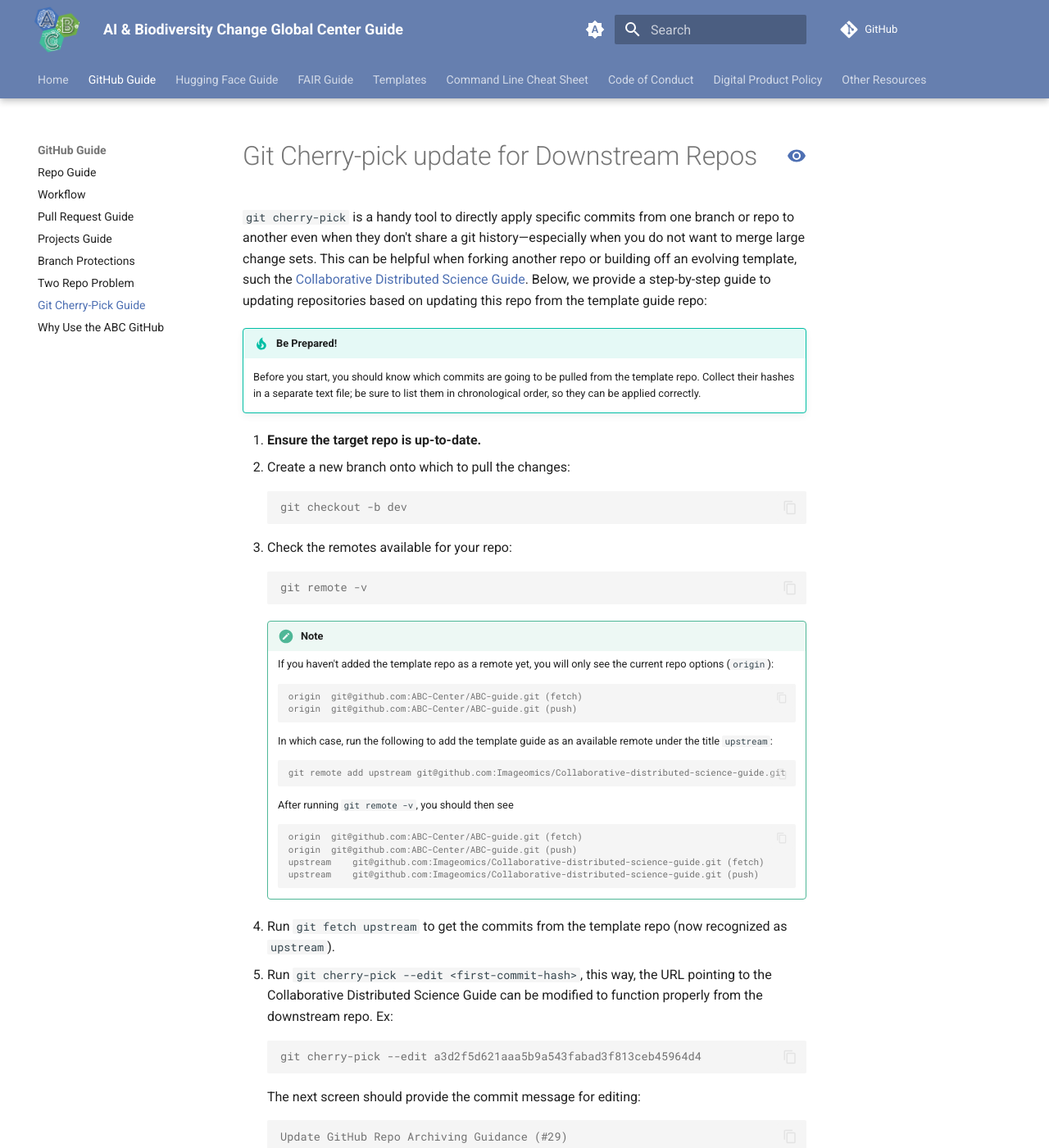
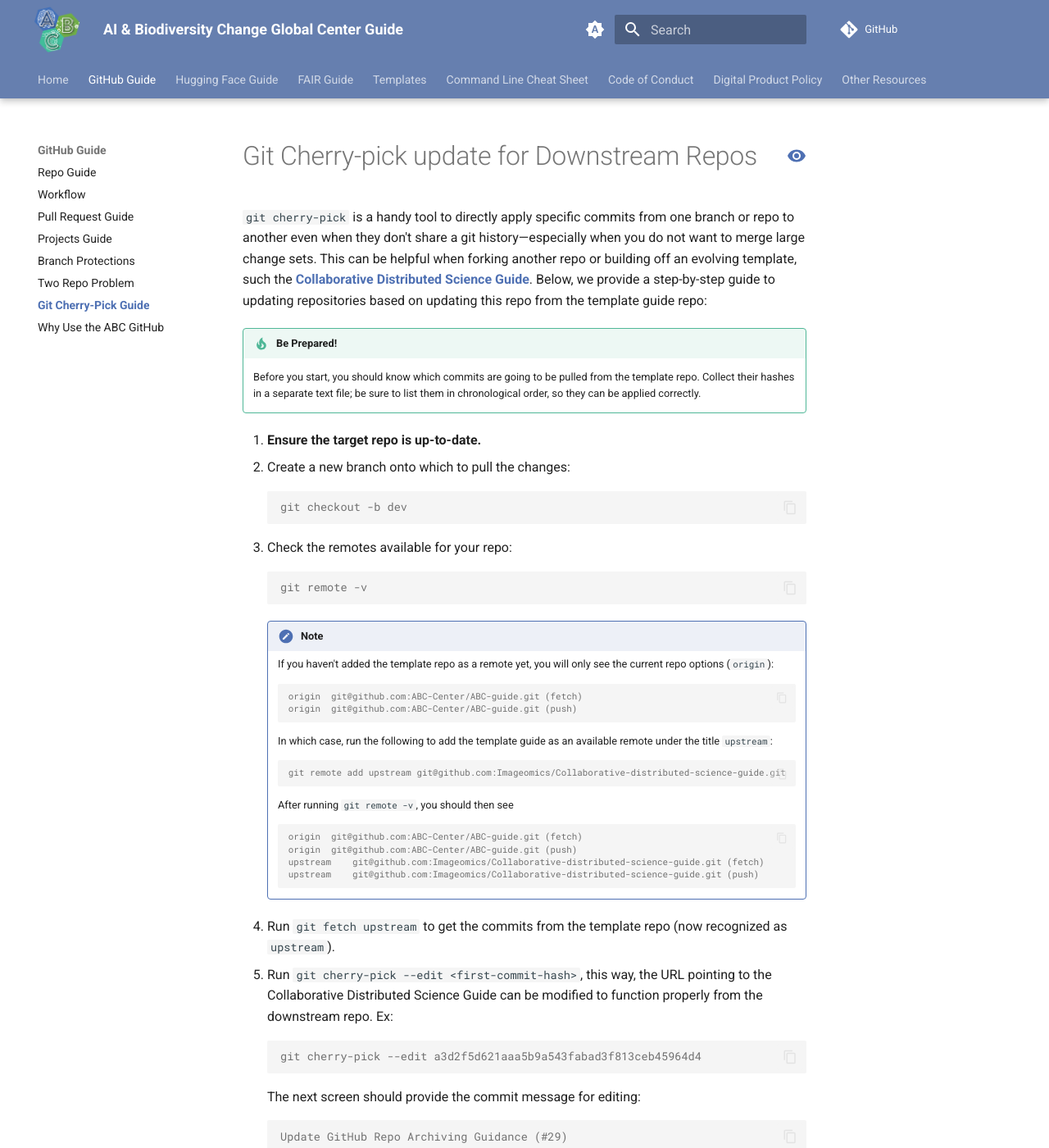
Before and after one commit to ABC-Center/ABC-guide, an MkDocs documentation site: the page built from docs/wiki-guide/Git-Cherry-Pick-Guide.md, in a window 1280 px wide and 1400 px high. Shown: the whole window at 82% size. Built offline with MkDocs 1.6.1 and Material for MkDocs 9.7.7, drawn with Linux system fonts in a browser that asks for light colours; comment, search, counter and statistics services are not loaded.

Commit message:
Pull generalization and full color fix from Collab Guide (#22)
* Pull generalization and full color fix from Collab Guide

[PR 60](https://github.com/Imageomics/Collaborative-distributed-science-guide/pull/60) Implement new color scheme

* Set colors to be more modular with some added instructions

* Small tweaks to color scheme [PR 61](https://github.com/Imageomics/Collaborative-distributed-science-guide/pull/61)

* Adjust colors for admonition tip

* Adjust colors for small screen navigation

* Make links more distinguishable

* Adjust colors for admonition info

* Tweak link appearance

* Apply link tweak suggestions from code review

Co-authored-by: Elizabeth Campolongo <38985481+egrace479@users.noreply.github.com>

* Tweak logic for admonition colors

* Set colors for summary component

* Add background color definition clarification

from main theme, not overridden

---------

Co-authored-by: Elizabeth Campolongo <38985481+egrace479@users.noreply.github.com>
Co-authored-by: Anna Viklund <annamariaviklund@gmail.com>

* remove extra paragraph added upstream

---------

Co-authored-by: Anna Viklund <annamariaviklund@gmail.com>

```diff
--- a/docs/stylesheets/extra.css
+++ b/docs/stylesheets/extra.css
@@ -24,22 +24,28 @@
   width: 2.8rem;
 }
 
-/* Define ABC colors for theme */
+/*
+Define ABC colors for theme
+*/
 body {
-  --color-turquoise: #4fb797;
-  --color-turquoise-10: #4fb7971a; /* 10% alpha */
-  --color-grey-blue: #667faf;
-  --color-gb-contrast: #96ADCD; /* custom similar grey-blue for dark mode contrast */
-  --color-dark-grey-blue: #2d3c58;
-  --color-abc-green: #73ab4e;
+  --color-lm-primary: #667faf; /* light mode primary color (grey-blue) */
+  --color-lm-url: #4e70b3; /* light mode URL + note color (ABC Logo "A" background color) */
+  --color-lm-url-10: #4e70b31a; /* 10% alpha */
+  --color-lm-accent: #4fb797; /* light mode accent color (turquoise) */
+  --color-lm-accent-10: #4fb7971a; /* 10% alpha */
+  --color-dm-primary: #2d3c58; /* dark mode primary color (dark grey-blue) */
+  --color-dm-url: #96ADCD; /* dark mode contrast url (custom similar grey-blue) */
+  --color-dm-accent: #4fb797; /* dark mode accent color (turquoise) */
+  --color-dm-accent-10: #4fb7971a; /* 10% alpha */
+  --color-abc-green: #73ab4e; /* question admonition color */
   --color-abc-green-10: #73ab4e1a; /* 10% alpha */
-  --color-abc-a-bg: #4e70b3; /* ABC Logo "A" background color */
 }
 
 /* Light mode colors */
 [data-md-color-scheme="default"] {
-  --md-primary-fg-color:        var(--color-grey-blue);
-  --md-accent-fg-color:         var(--color-turquoise);
+  --md-primary-fg-color:        var(--color-lm-primary);
+  --md-accent-fg-color:         var(--color-lm-accent);
+  --md-accent-fg-color-10:     var(--color-lm-accent-10);
 }
 
 /* GitHub panel color (mobile and small screen, issue 18) */
@@ -51,23 +57,47 @@
   background-color: var(--md-primary-fg-color);
 }
 
-/* Set admonition (Note) colors to stand out better */
-.md-typeset .admonition.note, .md-typeset details.note {
-    border-color: var(--color-turquoise);
-    box-shadow: var(--color-turquoise-10);
+/* Set colors for collapsible summary component */
+.md-typeset details {
+    border-color: var(--color-lm-url);
+    box-shadow: none !important;
 }
 
 /* icon color */
-.md-typeset .admonition.note > .admonition-title::before {
-    background-color: var(--color-turquoise);
+.md-typeset summary:before {
+    background-color: var(--color-lm-url);
 }
 
 /* shaded part (title/heading) */
-.md-typeset .note>.admonition-title,.md-typeset .note>summary {
-    background-color: var(--color-turquoise-10);
+.md-typeset summary {
+    background-color: var(--color-lm-url-10);
 }
 
-/* Set admonition (question) colors */
+/*
+Set admonition (note and info) colors to stand out better
+Define through LM/DM scheme color variables to change with mode
+*/
+.md-typeset .admonition.note, .md-typeset details.note,
+.md-typeset .admonition.info, .md-typeset details.info {
+    border-color: var(--color-lm-url);
+    box-shadow: var(--color-lm-url-10);
+}
+
+/* icon color */
+.md-typeset .admonition.note > .admonition-title::before,
+.md-typeset .admonition.info > .admonition-title::before {
+    background-color: var(--color-lm-url);
+}
+
+/* shaded part (title/heading) */
+.md-typeset .note>.admonition-title,.md-typeset .note>summary,
+.md-typeset .info>.admonition-title, .md-typeset .info>summary {
+    background-color: var(--color-lm-url-10);
+}
+
+/*
+Set admonition (question) colors
+*/
 .md-typeset .admonition.question, .md-typeset details.question {
     border-color: var(--color-abc-green);
     box-shadow: var(--color-abc-green-10);
@@ -79,63 +109,94 @@
 }
 
 /* shaded part (title/heading) */
-.md-typeset .question>.admonition-title,.md-typeset .question>summary {
+.md-typeset .question>.admonition-title, .md-typeset .question>summary {
     background-color: var(--color-abc-green-10);
 }
 
-/* Set URL colors */
+/*
+Set admonition (tip) colors
+Change with LM/DM (set through scheme color variables)
+*/
+.md-typeset .admonition.tip, .md-typeset details.tip {
+    border-color: var(--md-accent-fg-color);
+    box-shadow: var(--md-accent-fg-color-10);
+}
+
+/* icon color */
+.md-typeset .admonition.tip > .admonition-title::before {
+    background-color: var(--md-accent-fg-color);
+}
+
+/* shaded part (title/heading) */
+.md-typeset .tip>.admonition-title, .md-typeset .tip>summary {
+    background-color: var(--md-accent-fg-color-10);
+}
+
+/* Set lightmode URL colors */
 /* Content URLs */
 [data-md-color-scheme="default"] .md-typeset a {
-  color: var(--color-abc-a-bg);
+  color: var(--color-lm-url);
+  font-weight: bold;
 }
 
 [data-md-color-scheme="default"] .md-typeset a:hover {
-  color: var(--color-turquoise);
+  color: var(--md-accent-fg-color);
 }
 
 /* Navigation URL (side panel contents)
   to better distinguish from those that are above */
 [data-md-color-scheme="default"] .md-nav .md-nav__link--active {
-  color: var(--color-abc-a-bg);
+  color: var(--color-lm-url);
+  font-weight: bold;
 }
 
 [data-md-color-scheme="default"] .md-nav .md-nav__link--active:hover {
-  color: var(--color-turquoise);
+  color: var(--md-accent-fg-color);
 }
 
 /* Dark mode colors */
 [data-md-color-scheme="slate"] {
-  --md-primary-fg-color:        var(--color-dark-grey-blue);
-  --md-accent-fg-color:         var(--color-turquoise);
+  --md-primary-fg-color:        var(--color-dm-primary);
+  --md-accent-fg-color:         var(--color-dm-accent);
+  --md-accent-fg-color-10:     var(--color-dm-accent-10);
 }
 
 /* Dark mode custom link color */
 [data-md-color-scheme="slate"] .md-typeset a {
-  color: var(--color-gb-contrast);
+  color: var(--color-dm-url);
+  font-weight: bold;
 }
 
 [data-md-color-scheme="slate"] .md-typeset a:hover {
-  color: var(--color-turquoise);
+  color: var(--md-accent-fg-color);
 }
 
 /* Dark mode custom active link color (side panel) */
 [data-md-color-scheme="slate"] .md-nav .md-nav__link--active {
-  color: var(--color-gb-contrast);
+  color: var(--color-dm-url);
+  font-weight: bold;
 }
 
 [data-md-color-scheme="slate"] .md-nav .md-nav__link--active:hover {
-  color: var(--color-turquoise);
+  color: var(--md-accent-fg-color);
 }
 
 /* Small screen adjustments */
 @media screen and (max-width: 76.2344em) {
+  .md-nav--primary .md-nav__title {
+    background-color: var(--md-primary-fg-color);
+    /* bg defined by main theme as #fff */
+    color: var(--md-primary-bg-color);
+  }
+
   /* Dark mode custom active parent color (side panel) */
   [data-md-color-scheme="slate"] .md-nav .md-nav__item--active > .md-nav__link {
-    color: var(--color-gb-contrast);
+    color: var(--color-dm-url);
+    font-weight: bold;
   }
 
   /* Dark mode custom active parent hover color (side panel) */
   [data-md-color-scheme="slate"] .md-nav .md-nav__item--active:hover > .md-nav__link {
-    color: var(--color-turquoise);
+    color: var(--md-accent-fg-color);
   }
 }
```
